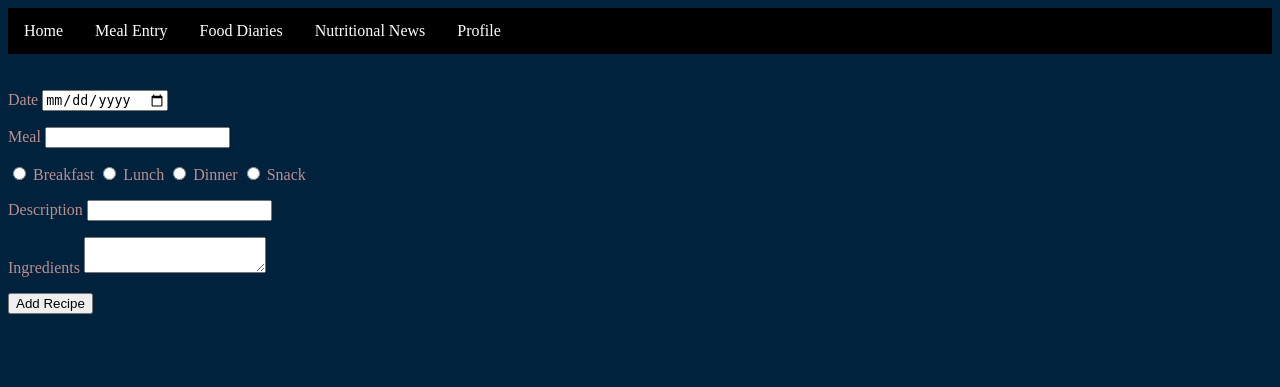
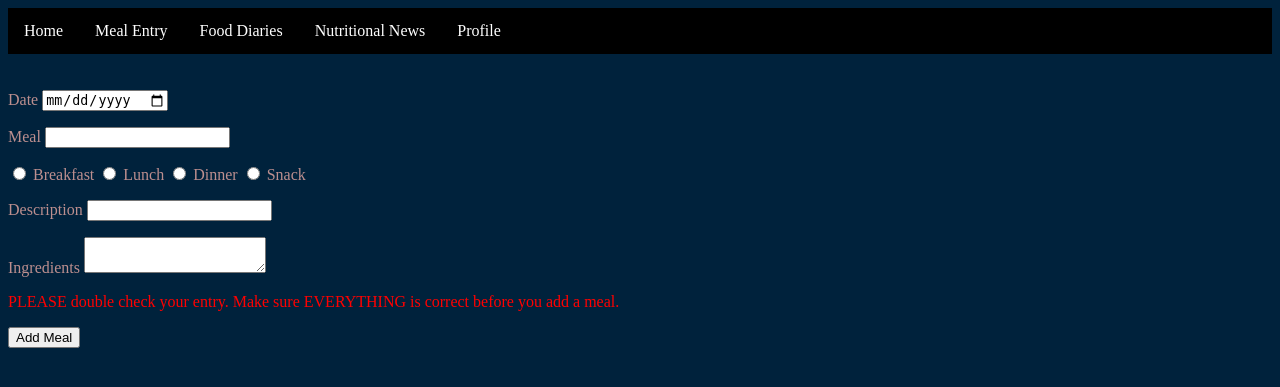
Before and after one commit to teresanguyen503/CS361-Portfolio-Project, a Flask app: page /mealEntry in a window 1280 px wide. Shown: the top 387 px of the page. Run offline with Flask 2, Linux system fonts and the light colour scheme; parts of the project's set-up code (start-up, migrations or seed data) failed here and were passed over.

Commit message:
Refactor meal entry

```diff
--- a/myapp/app.py
+++ b/myapp/app.py
@@ -26,18 +26,19 @@ def index():
 def mealEntry():
   recipe_form = RecipeForm(csrf=False)
   if recipe_form.validate_on_submit and request.method == "POST":
-      new_id = len(recipes)+1
-      dates[new_id] = recipe_form.date.data
-      recipes[new_id] = recipe_form.recipe.data
-      types[new_id] = recipe_form.recipe_type.data
-      descriptions[new_id] = recipe_form.description.data
-      new_ingredients = recipe_form.ingredients.data
+    new_id = len(recipes)+1
+    dates[new_id] = recipe_form.date.data
+    recipes[new_id] = recipe_form.recipe.data
+    types[new_id] = recipe_form.recipe_type.data
+    descriptions[new_id] = recipe_form.description.data
+    new_ingredients = recipe_form.ingredients.data
 
-      add_ingredients(new_id, new_ingredients)
+    add_ingredients(new_id, new_ingredients)
 
-      comments[new_id] = []
-      flash("You just added to your food diary!")
-      return redirect(url_for("mealEntry"))
+    comments[new_id] = []
+    flash("You just added to your food diary!", "submit")
+    return redirect(url_for("mealEntry"))
+
   return render_template("mealEntry.html", template_form=recipe_form)
 
 @app.route("/recipeDates", methods=["GET", "POST"])
@@ -57,8 +58,19 @@ def recipe(id):
   if comment_form.validate_on_submit():
     new_comment = comment_form.comment.data
     comments[id].append(new_comment)
+
   return render_template("recipe.html", template_recipe=recipes[id], template_type=types[id], template_description=descriptions[id], template_ingredients=ingredients[id], template_comments=comments[id], template_form=comment_form)
-  # template_instructions=instructions[id]
+
+@app.route("/nutritionalNews", methods=["GET"])
+def nutritionalNews():
+  title_list = []
+  links_list = []
+  for lists in range(len(json_result)):
+    title_list.append(json_result[lists]["yoast_head_json"]["title"])
+    links_list.append(json_result[lists]["link"])
+  title_link_list = zip(title_list, links_list)
+
+  return render_template("news.html", title_link_list=title_link_list, article_title=title_list, article_lists=links_list)
 
 @app.route("/profile", methods=["GET", "POST"])
 def profile():
@@ -76,17 +88,6 @@ def profile():
 
   return render_template("profile.html")
 
-@app.route("/nutritionalNews", methods=["GET"])
-def nutritionalNews():
-  title_list = []
-  links_list = []
-  for lists in range(len(json_result)):
-    title_list.append(json_result[lists]["yoast_head_json"]["title"])
-    links_list.append(json_result[lists]["link"])
-  title_link_list = zip(title_list, links_list)
-
-  return render_template("news.html", title_link_list=title_link_list, article_title=title_list, article_lists=links_list)
-
 
 
 if __name__ == "__main__":
--- a/myapp/forms.py
+++ b/myapp/forms.py
@@ -7,13 +7,12 @@ from wtforms.fields.html5 import DateField
 
 class RecipeForm(FlaskForm):
   date = DateField('Date', format='%Y-%m-%d', validators=[DataRequired()])
-
   recipe_categories = [("Breakfast","Breakfast"), ("Lunch","Lunch"), ("Dinner","Dinner"), ("Snack", "Snack")]
   recipe =  StringField("Meal", validators=[DataRequired()])
   recipe_type = RadioField("Type", choices=recipe_categories)
   description = StringField("Description", validators=[DataRequired()])
   ingredients = TextAreaField("Ingredients", validators=[DataRequired()])
-  submit = SubmitField("Add Recipe")
+  submit = SubmitField("Add Meal")
 
 class CommentForm(FlaskForm):
   comment =  StringField("Comment", validators=[DataRequired()])
--- a/myapp/static/style/styles.css
+++ b/myapp/static/style/styles.css
@@ -86,3 +86,7 @@ a {
 .mealsEntered {
     color: rosybrown;
 }
+
+.warning {
+    color: red;
+}
--- a/myapp/templates/mealEntry.html
+++ b/myapp/templates/mealEntry.html
@@ -22,6 +22,8 @@
     <p>{{ template_form.ingredients.label }}
     {{ template_form.ingredients() }}</p>
 
+    <p class="warning">PLEASE double check your entry.  Make sure EVERYTHING is correct before you add a meal.</p>
+
     <p>{{ template_form.submit() }}</p>
 
     {% with messages = get_flashed_messages() %}
@@ -32,6 +34,7 @@
       {% endif %}
     {% endwith %}
 
+
   </form>
 
 {% endblock %}
--- a/myapp/templates/recipe.html
+++ b/myapp/templates/recipe.html
@@ -10,7 +10,7 @@
     <p>A {{ template_recipe }} recipe.</p>
   {% endif %}
 
-  <h3>Ingredients - {{ template_ingredients | length}}</h3>
+  <h3>Ingredients</h3>
   <ul>{% for ingredient in template_ingredients %}
     <li>{{ ingredient }}</li>
   {% endfor %}</ul>
@@ -27,7 +27,5 @@
     <p>{{ template_form.submit() }}</p>
   </form>
 
-  <button>Edit/Delete</button>
-
 </div>
 {% endblock %}
```
Also changed, not shown: myapp/helper.py (+1 -7 lines).
